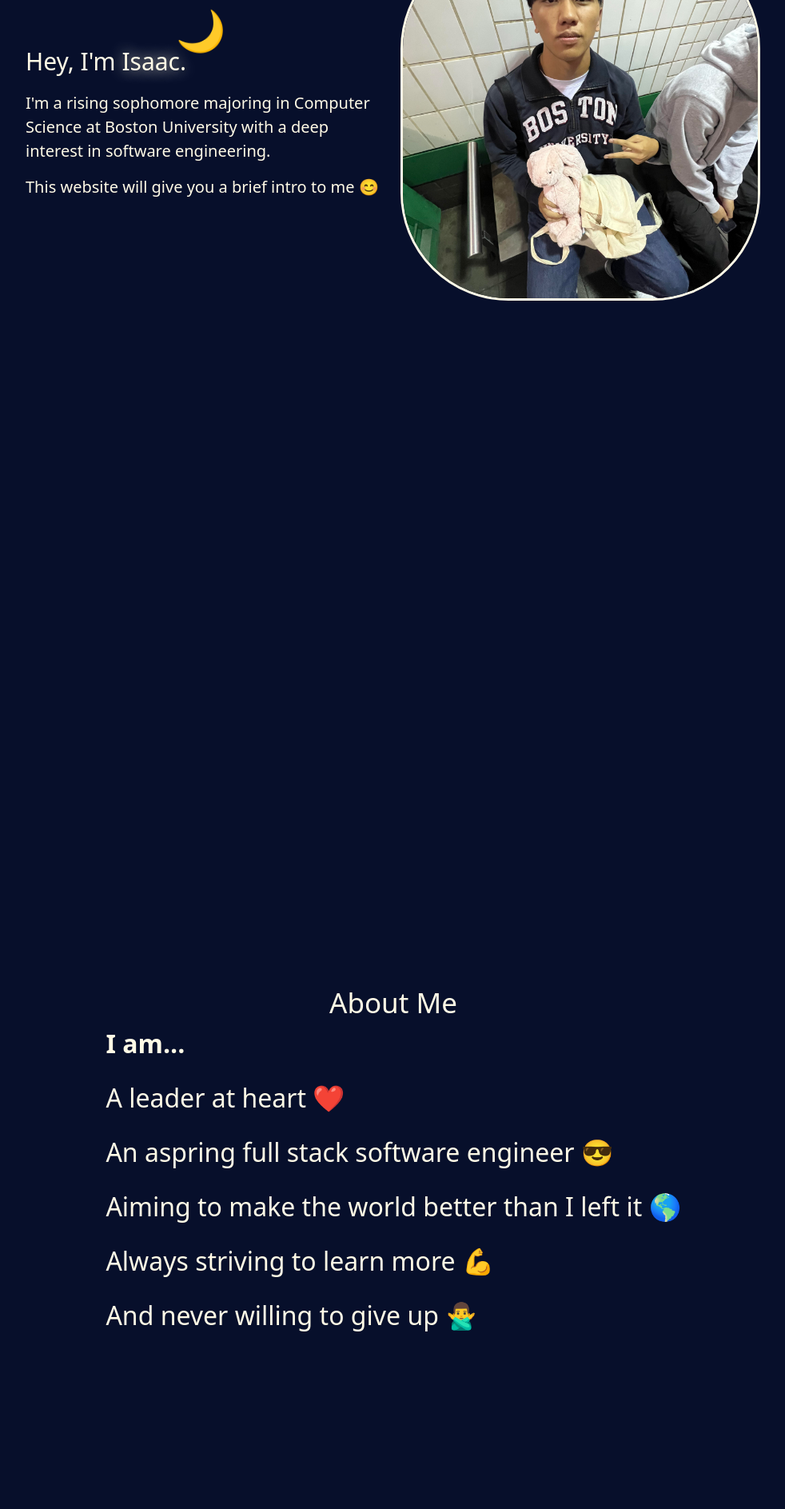
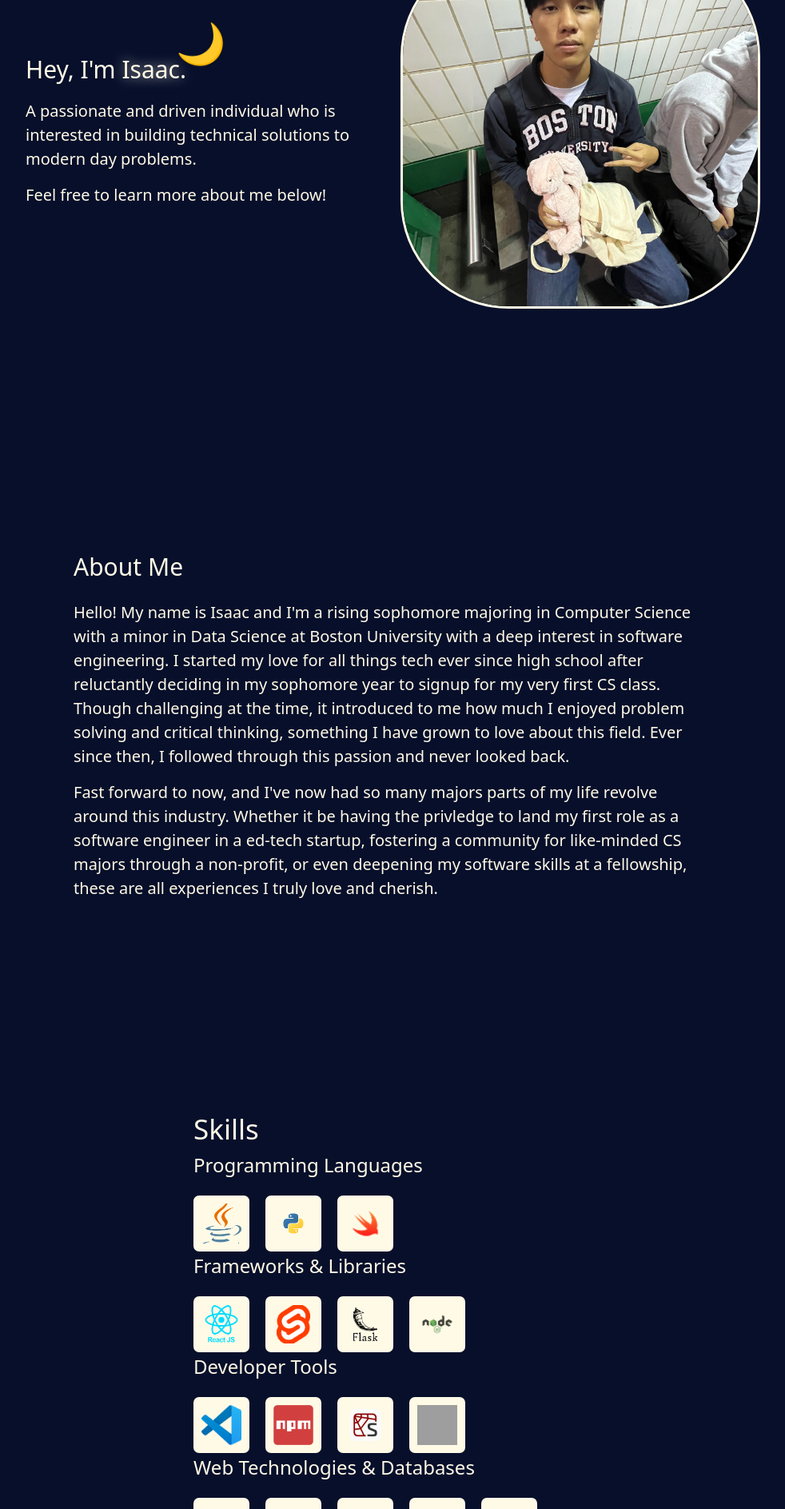
Before and after one commit to isaacchan1213/Personal-Website, a React (Vite) app: page / in a window 1280 px wide. Shown: the part 280-2167 px from the top of the page at 80% size, without its empty margins (148-1130 px from the left). Built offline with nearby package versions, Linux system fonts and the light colour scheme; grey boxes are pictures that could not be loaded.

Commit message:
gap reduction, about me description, skills format changes, a tag fix

```diff
--- a/index.html
+++ b/index.html
@@ -3,10 +3,12 @@
   <head>
     <meta charset="UTF-8" />
     <link rel="icon" type="image/svg+xml" href="/isaac-chan-logo.svg" />
-    <link rel="icon" type="image/png" sizes="16x16" href="/isaac-chan-logo-16x16.png" />
-    <link rel="icon" type="image/png" sizes="32x32" href="/isaac-chan-logo-32x32.png" />
-    <link rel="icon" type="image/png" sizes="48x48" href="/isaac-chan-logo-48x48.png" />
-    <link rel="icon" type="image/png" sizes="96x96" href="/isaac-chan-logo-96x96.png" />
+    <link rel="icon" type="image/png" sizes="16x16" href="/isaac-chan-logo.png" />
+    <link rel="icon" type="image/png" sizes="32x32" href="/isaac-chan-logo.png" />
+    <link rel="icon" type="image/png" sizes="48x48" href="/isaac-chan-logo.png" />
+    <link rel="icon" type="image/png" sizes="96x96" href="/isaac-chan-logo.png" />
+    <link rel="apple-touch-icon" sizes="180x180" href="/isaac-chan-logo.png">
+    <link rel="icon" sizes="192x192" href="/isaac-chan-logo.png">
     <meta name="viewport" content="width=device-width, initial-scale=1.0" />
     <title>Isaac's Personal Website</title>
     <style>
--- a/src/AboutMe.jsx
+++ b/src/AboutMe.jsx
@@ -3,15 +3,24 @@ import React from 'react'
 const AboutMe = () => {
     return (
         <div className="max-w-[350px] m-auto md:max-w-[600px] h-[450px] lg:max-w-[800px] flex flex-col md:m-auto items-center">
-            <h1>About Me</h1>
-        <div className='flex flex-col gap-[20px]'>
-            <p className="text-[20px] md:text-[32px]"><strong>I am...</strong></p>
-            <p className="text-[20px] md:text-[32px]">A leader at heart <span className="animate-grow-shrink inline-block">❤️</span></p>
-            <p className="text-[20px] md:text-[32px]">An aspring full stack software engineer <span className="animate-grow-shrink inline-block">😎</span></p>
-            <p className="text-[20px] md:text-[32px]">Aiming to make the world better than I left it <span className="animate-grow-shrink inline-block">🌎</span></p>
-            <p className="text-[20px] md:text-[32px]">Always striving to learn more <span className="animate-grow-shrink inline-block">💪</span></p>
-            <p className="text-[20px] md:text-[32px]">And never willing to give up <span className="animate-grow-shrink inline-block">🙅‍♂️</span></p>
-        </div>
+            <div className="w-[100%] flex flex-row justify-start">
+                <h1 className="text-[25px] md:text-[30px] mb-[20px]">About Me</h1>
+            </div>
+            <div className='w-[100%] flex flex-col gap-[15px] content-start'>
+                <p className='text-[16px] md:text-[20px]'>
+                    Hello! My name is Isaac and I'm a rising sophomore majoring in Computer Science with a minor in Data Science at
+                    Boston University with a deep interest in software engineering. I started my love for all things tech
+                    ever since high school after reluctantly deciding in my sophomore year to signup for my very first CS class. Though
+                    challenging at the time, it introduced to me how much I enjoyed problem solving and critical thinking, something I have grown
+                    to love about this field. Ever since then, I followed through this passion and never looked back.
+                </p>
+                <p className='text-[16px] md:text-[20px]'>
+                    Fast forward to now, and I've now had so many majors parts of my life revolve around this industry. Whether it be
+                    having the privledge to land my first role as a software engineer in a ed-tech startup, fostering a community for
+                    like-minded CS majors through a non-profit, or even deepening my software skills at a fellowship, these are all experiences
+                    I truly love and cherish.
+                </p>
+            </div>
         </div>
     );
 }
--- a/src/Cover.jsx
+++ b/src/Cover.jsx
@@ -3,16 +3,16 @@ import isaacPfp from './assets/isaac-chan-pfp.jpg'
 
 function Cover() {
   return (
-    <div className="items-center max-w-[400px] md:mt-[5rem] md:mb-[22rem] flex flex-col relative md:max-w-5xl m-auto">
+    <div className="items-center max-w-[400px] mt-[150px]md:mt-[5rem] md: flex flex-col relative md:max-w-5xl m-auto lg:mb-[50px] mt-[90px]">
       <div className="flex flex-col-reverse gap-[20px] md:flex-row justify-between items-center">
-        <h3 className="animate-up-down bottom-[8.5rem] left-[13.5rem] text-[20px] sm:bottom-[9.75rem] sm:left-[10.5rem] sm:text-[30px] md:top-[5.5rem] absolute md:left-[15rem] md:text-[50px] w-[70px]">🌙</h3>
+        <h3 className="animate-up-down bottom-[8.5rem] left-[13.5rem] text-[20px] sm:bottom-[9.75rem] sm:left-[10.5rem] sm:text-[30px] md:top-[3.5rem] md:left-[17.5rem] lg:top-[5.5rem] absolute lg:left-[15rem] lg:text-[50px] w-[70px]">🌙</h3>
         <div className='flex flex-col max-w-md gap-[15px] w-full items-center'>
           <h1 className="text-[30px] sm:text-left w-[350px] sm:w-[450px]">Hey, I'm <span className="animate-blink-shadow">Isaac.</span></h1>
-          <p className="text-[15px] w-[350px] sm:text-[20px] sm:w-[450px] text-left">I'm a rising sophomore majoring in Computer Science at Boston University with a deep interest in software engineering.</p>
-          <p className="text-[15px] w-[350px] sm:text-[20px] sm:w-[450px] text-left">This website will give you a brief intro to me 😊</p>
+          <p className="text-[15px] w-[350px] sm:text-[20px] sm:w-[450px] text-left">A passionate and driven individual who is interested in building technical solutions to modern day problems.</p>
+          <p className="text-[15px] w-[350px] sm:text-[20px] sm:w-[450px] text-left">Feel free to learn more about me below!</p>
         </div>
-        <div className='w-[340px] h-[340px] flex-none md:w-[450px] md:h-[450px] md:flex-none'>
-          <img className="w-full h-full md:w-[450px] md:h-[450px] object-cover rounded-[30%] border-[3px] border-moonYellow" src={isaacPfp}/>
+        <div className='w-[340px] h-[340px] flex-none md:w-[350px] md:h-[350px] lg:w-[450px] lg:h-[450px] md:flex-none'>
+          <img className="w-full h-full lg:w-[450px] lg:h-[450px] object-cover rounded-[30%] border-[3px] border-moonYellow" src={isaacPfp}/>
         </div>
       </div>
     </div>
--- a/src/Navbar.jsx
+++ b/src/Navbar.jsx
@@ -27,16 +27,16 @@ const Navbar = () => {
                     <li><a className="text-moonYellow font-semibold hover:underline" href="#resume">Resume</a></li>
                     <li><a className="text-moonYellow font-semibold hover:underline" href="#contact">Contact</a></li>
                     <ul className="md:hidden">
-                        <li><a href="https://github.com/isaacchan1213"><img className="w-[30px] h-[30px] rounded-[30%] inline text-moonYellow font-semibold hover:underline mr-[5px] mb-[5px]" src={GithubIcon} alt="GitHub"/>GitHub</a></li>
-                        <li><a href="https://www.linkedin.com/in/isaacchan1213/"><img className="w-[30px] h-[30px] rounded-[30%] inline text-moonYellow font-semibold hover:underline mr-[5px] mb-[5px]" src={LinkedinIcon} alt="LinkedIn"/>LinkedIn</a></li>
-                        <li><a href="https://www.instagram.com/isaacchn_"><img className="w-[30px] h-[30px] rounded-[30%] inline text-moonYellow font-semibold hover:underline mr-[5px] mb-[5px]" src={InstagramIcon} alt="Instagram"/>Instagram</a></li>
+                        <li><a href="https://github.com/isaacchan1213" target="_blank" rel="noreferrer noopener"><img className="w-[30px] h-[30px] rounded-[30%] inline text-moonYellow font-semibold hover:underline mr-[5px] mb-[5px]" src={GithubIcon} alt="GitHub"/>GitHub</a></li>
+                        <li><a href="https://www.linkedin.com/in/isaacchan1213/" target="_blank" rel="noreferrer noopener"><img className="w-[30px] h-[30px] rounded-[30%] inline text-moonYellow font-semibold hover:underline mr-[5px] mb-[5px]" src={LinkedinIcon} alt="LinkedIn"/>LinkedIn</a></li>
+                        <li><a href="https://www.instagram.com/isaacchn_" target="_blank" rel="noreferrer noopener"><img className="w-[30px] h-[30px] rounded-[30%] inline text-moonYellow font-semibold hover:underline mr-[5px] mb-[5px]" src={InstagramIcon} alt="Instagram"/>Instagram</a></li>
                     </ul>
                 </ul>
             </div>
             <ul className="hidden md:flex list-none gap-[10px]">
-                    <li><a href="https://github.com/isaacchan1213"><img className="w-[35px] h-[30px] rounded-[30%]" src={GithubIcon} alt="GitHub"/></a></li>
-                    <li><a href="https://www.linkedin.com/in/isaacchan1213/"><img className="w-[35px] h-[30px] rounded-[30%]" src={LinkedinIcon} alt="LinkedIn"/></a></li>
-                    <li><a href="https://www.instagram.com/isaacchn_"><img className="w-[35px] h-[30px] rounded-[30%]" src={InstagramIcon} alt="Instagram"/></a></li>
+                    <li><a href="https://github.com/isaacchan1213" target="_blank" rel="noreferrer noopener"><img className="w-[35px] h-[30px] rounded-[30%]" src={GithubIcon} alt="GitHub"/></a></li>
+                    <li><a href="https://www.linkedin.com/in/isaacchan1213/" target="_blank" rel="noreferrer noopener"><img className="w-[35px] h-[30px] rounded-[30%]" src={LinkedinIcon} alt="LinkedIn"/></a></li>
+                    <li><a href="https://www.instagram.com/isaacchn_" target="_blank" rel="noreferrer noopener"><img className="w-[35px] h-[30px] rounded-[30%]" src={InstagramIcon} alt="Instagram"/></a></li>
             </ul>
         </nav>
     );
--- a/src/Projects.jsx
+++ b/src/Projects.jsx
@@ -24,7 +24,7 @@ const Projects = () => {
                             <p>Korean Quiz Simulator</p>
                         </div>
                         <div className='absolute inset-0 z-20 bg-orange text-white opacity-0 transition-opacity duration-1000 ease-in-out flex flex-col items-center text-center justify-center gap-1 hover:opacity-100'>
-                            <p>Always was nervous for my Korean quizzes in class, so decided to make a simulator...</p>
+                            <p>Simple yet effective terminal based simulator that takes in a vocab list and then simulates a quiz through text to speech.</p>
                             <p>Click me for the GitHub link!</p>
                         </div>
                     </a>
@@ -37,7 +37,7 @@ const Projects = () => {
                             <p>Personal Website</p>
                         </div>
                         <div className='absolute inset-0 z-20 bg-orange text-white opacity-0 transition-opacity duration-1000 ease-in-out flex flex-col items-center text-center justify-center gap-1 hover:opacity-100'>
-                            <p>Coded this for a fellowship from scratch, no template, for 16 hours straight.</p>
+                            <p>Made with love.</p>
                             <p>You're looking at it now!</p>
                         </div>
                     </a>
--- a/src/Resume.jsx
+++ b/src/Resume.jsx
@@ -9,7 +9,7 @@ const Resume = () => {
                     <p>Check out my resume below.</p>
                 </div>
                 <div className='button'>
-                    <button className="bg-moonYellow text-darkBlue border-none p-[10px] py-[5px] rounded-[4px] cursor-pointer text-[16px] transform scale-[1.8] hover:border-solid border hover:animate-blink-shadow-button"><a className="no-underline text-black"href='https://drive.google.com/file/d/1BX9SbmxdHkfJselcpQOZNSiejJJ1ayeM/view?usp=sharing'>Resume</a></button>
+                    <button className="bg-moonYellow text-darkBlue border-none p-[10px] py-[5px] rounded-[4px] cursor-pointer text-[16px] transform scale-[1.8] hover:border-solid border hover:animate-blink-shadow-button"><a className="no-underline text-black" href='https://drive.google.com/file/d/1BX9SbmxdHkfJselcpQOZNSiejJJ1ayeM/view?usp=sharing' target="_blank" rel="noreferrer noopener">Resume</a></button>
                 </div>
             </div>
         </div>
--- a/src/Skills.jsx
+++ b/src/Skills.jsx
@@ -18,16 +18,16 @@ import TailwindIcon from './assets/tailwind-isaac.png'
 
 const Skills = () => {
     return (
-        <div className='flex flex-col items-center'>
-            <div className='title'>
+        <div className='max-w-[350px] m-auto md:max-w-[600px] lg:max-w-[800px]'>
+            <div className='w-full flex flex-col items-center'>
+                <div className='w-[100%] sm:w-[350px] md:w-[350px] lg:w-[500px]'>
                     <h1>Skills</h1>
                 </div>
-            <div className='max-w-[350px] sm:max-w-[430px] md:max-w-[800px] flex flex-col m-auto gap-[20px]'>
-                <div className='flex flex-col items-center gap-[20px]'>
-                    <div className='caption'>
+                <div className='flex flex-col gap-[20px] w-[100%] items-center'>
+                    <div className='w-[100%] sm:w-[350px] md:w-[350px] lg:w-[500px]'>
                         <h2 className="text-[24px]">Programming Languages</h2>
                     </div>
-                    <div className='w-[100%] flex flex-row justify-center gap-[25px]'>
+                    <div className='w-[100%] sm:w-[350px] md:w-[350px] lg:w-[500px] flex gap-[20px]'>
                         <div className="w-[60px] h-[60px] md:w-[70px] md:h-[70px] bg-moonYellow rounded-[10%] object-cover  border-borderGray flex flex-row justify-center items-center">
                             <img className="w-[40px] h-[40px] md:w-[50px] md:h-[50px] object-cover" src={JavaIcon}/>
                         </div>
@@ -39,11 +39,11 @@ const Skills = () => {
                         </div>
                     </div>
                 </div>
-                <div className='flex flex-col items-center gap-[20px]'>
-                    <div className='caption'>
+                <div className='flex flex-col gap-[20px] w-[100%] items-center'>
+                    <div className='w-[100%] sm:w-[350px] md:w-[350px] lg:w-[500px]'>
                         <h2 className="text-[24px]">Frameworks & Libraries</h2>
                     </div>
-                    <div className='w-[100%] flex flex-row justify-center gap-[25px]'>
+                    <div className='w-[100%] sm:w-[350px] md:w-[350px] lg:w-[500px] flex gap-[20px]'>
                         <div className="w-[60px] h-[60px] md:w-[70px] md:h-[70px] bg-moonYellow rounded-[10%] object-cover  border-borderGray flex flex-row justify-center items-center">
                             <img className="w-[40px] h-[40px] md:w-[50px] md:h-[50px] object-cover" src={ReactIcon}/>
                         </div>
@@ -58,11 +58,11 @@ const Skills = () => {
                         </div>
                     </div>
                 </div>
-                <div className='flex flex-col items-center gap-[20px]'>
-                    <div className='caption'>
+                <div className='flex flex-col gap-[20px] w-[100%] items-center'>
+                        <div className='w-[100%] sm:w-[350px] md:w-[350px] lg:w-[500px]'>
                             <h2 className="text-[24px]">Developer Tools</h2>
                         </div>
-                    <div className='w-[100%] flex flex-row justify-center gap-[25px]'>
+                        <div className='w-[100%] sm:w-[350px] md:w-[350px] lg:w-[500px] flex gap-[20px]'>
                             <div className="w-[60px] h-[60px] md:w-[70px] md:h-[70px] bg-moonYellow rounded-[10%] object-cover  border-borderGray flex flex-row justify-center items-center">
                                 <img className="w-[40px] h-[40px] md:w-[50px] md:h-[50px] object-cover" src={VSCodeIcon}/>
                             </div>
@@ -77,12 +77,12 @@ const Skills = () => {
                             </div>
                         </div>
                     </div>
-                <div className='flex flex-col items-center gap-[20px]'>
-                    <div className='caption'>
+                <div className='flex flex-col gap-[20px] w-[100%] items-center'>
+                    <div className='w-[100%] sm:w-[350px] md:w-[350px] lg:w-[500px]'>
                         <h2 className="text-[24px]">Web Technologies & Databases</h2>
                     </div>
-                    <div className='w-[100%] flex flex-row justify-center gap-[25px]'>
-                        <div className="w-[60px] h-[60px] md:w-[70px] md:h-[70px] bg-moonYellow rounded-[10%] object-cover  border-borderGray flex flex-row justify-center items-center">
+                    <div className='w-[100%] sm:w-[350px] md:w-[350px] lg:w-[500px] flex gap-[20px]'>
+                        <div className="w-[50px] h-[60px] md:w-[70px] md:h-[70px] bg-moonYellow rounded-[10%] object-cover  border-borderGray flex flex-row justify-center items-center">
                             <img className="w-[40px] h-[40px] md:w-[50px] md:h-[50px] object-cover" src={HtmlIcon}/>
                         </div>
                         <div className="w-[60px] h-[60px] md:w-[70px] md:h-[70px] bg-moonYellow rounded-[10%] object-cover  border-borderGray flex flex-row justify-center items-center">
--- a/src/main.jsx
+++ b/src/main.jsx
@@ -14,7 +14,7 @@ function App() {
   return (
     <React.StrictMode>
       <Navbar />
-      <div className="gap-[300px] flex flex-col md:gap-[500px]">
+      <div className="gap-[185px] flex flex-col md:gap-[250px]">
         <section id="home">
           <Cover />
         </section>
```
Lines whose indentation alone changed are shown as unchanged.
